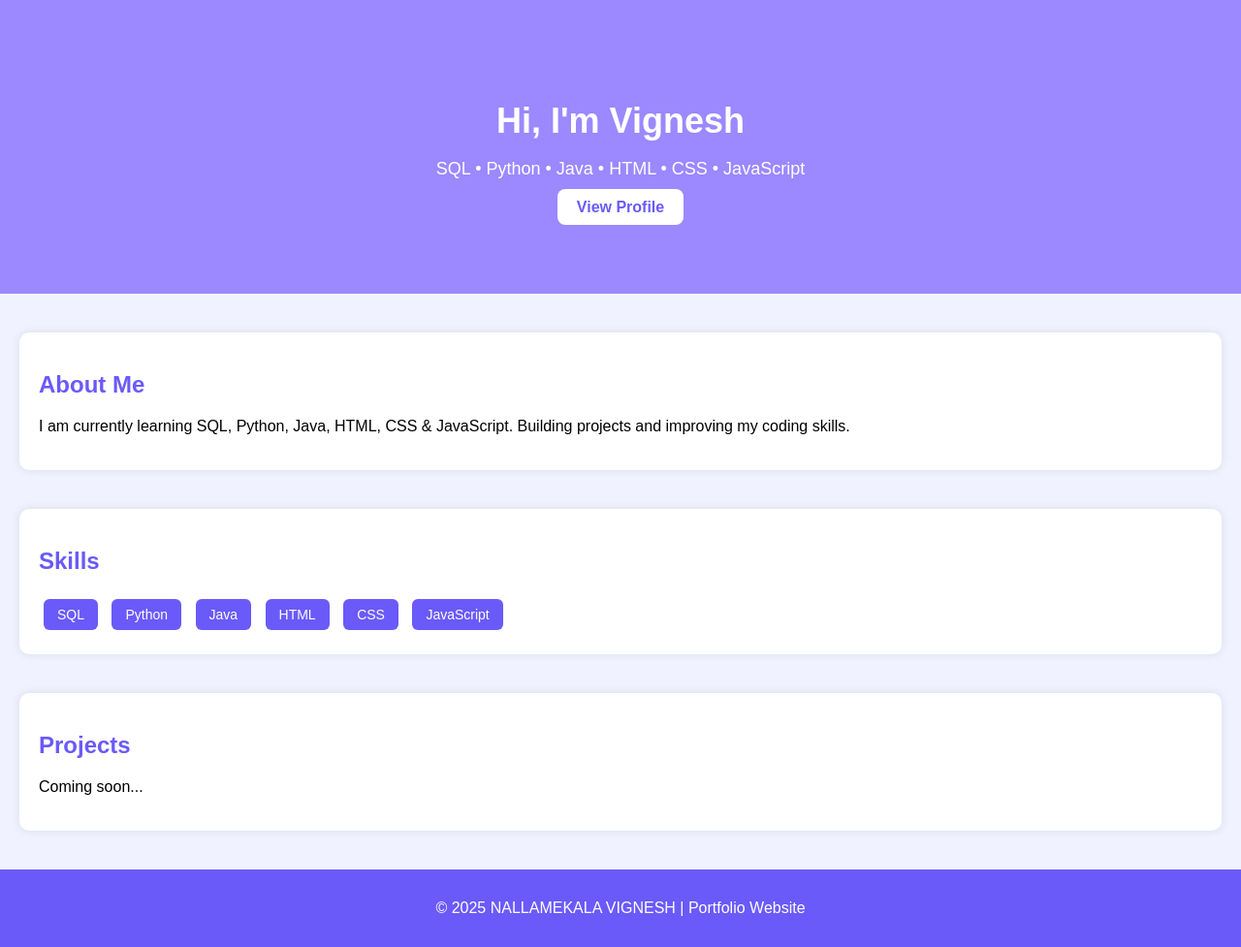
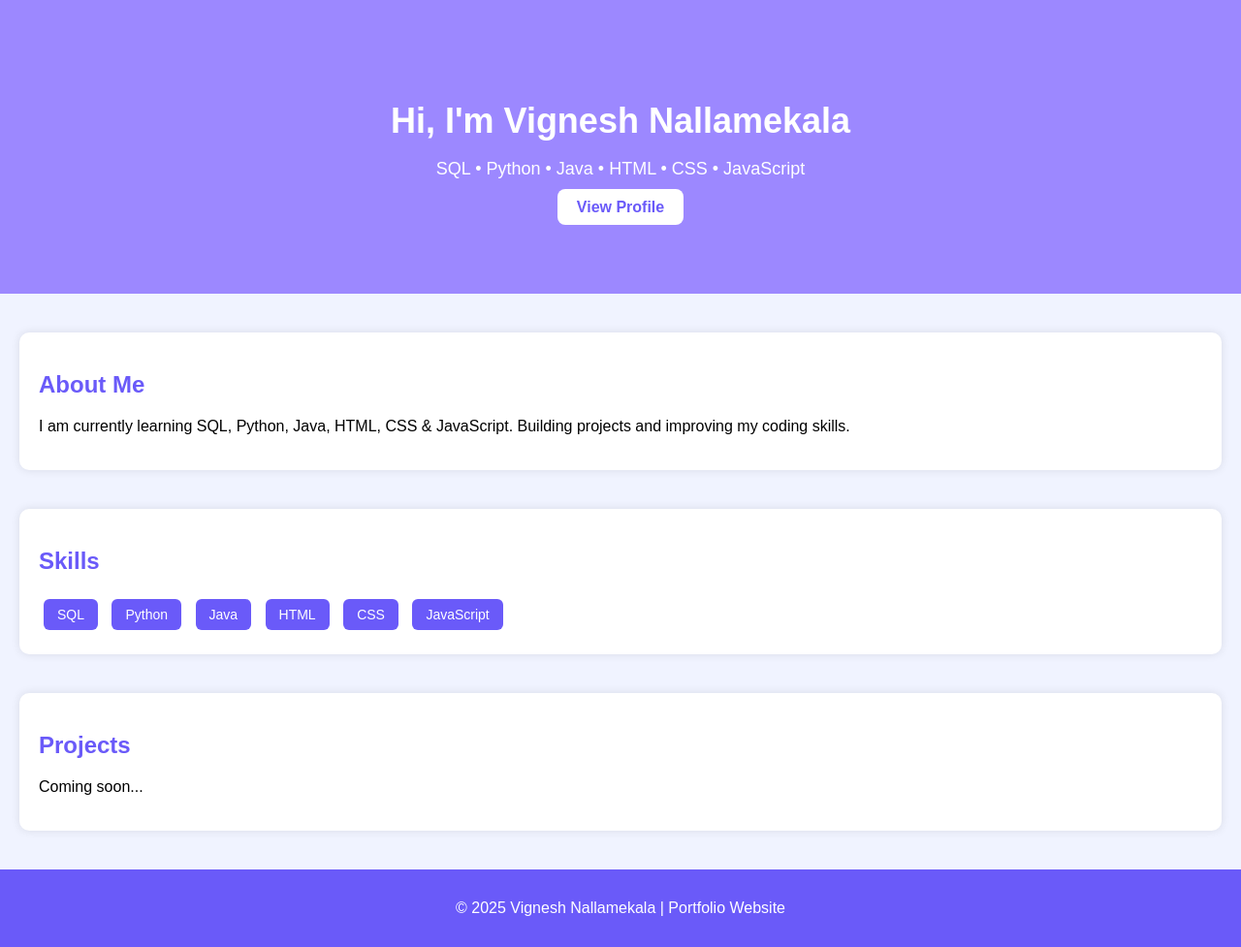
Before and after one commit to nallamekalavignesh/portfolio, a plain HTML site: page index.html in a window 1280 px wide. Shown: the whole page at 97% size. Drawn offline with Linux system fonts and the light colour scheme.

Commit message:
Update name in header and footer for consistency

```diff
--- a/index.html
+++ b/index.html
@@ -9,7 +9,7 @@
 <body>
 
 <div class="hero">
-    <h1 class="fade-in">Hi, I'm Vignesh </h1>
+    <h1 class="fade-in">Hi, I'm Vignesh Nallamekala</h1>
     <p class="slide-up">SQL • Python • Java • HTML • CSS • JavaScript</p>
     <a href="#about" class="btn">View Profile</a>
 </div>
@@ -38,7 +38,7 @@
 </div>
 
 <footer>
-    <p>© 2025 NALLAMEKALA VIGNESH | Portfolio Website</p>
+    <p>© 2025 Vignesh Nallamekala | Portfolio Website</p>
 </footer>
 
 </body>
```
